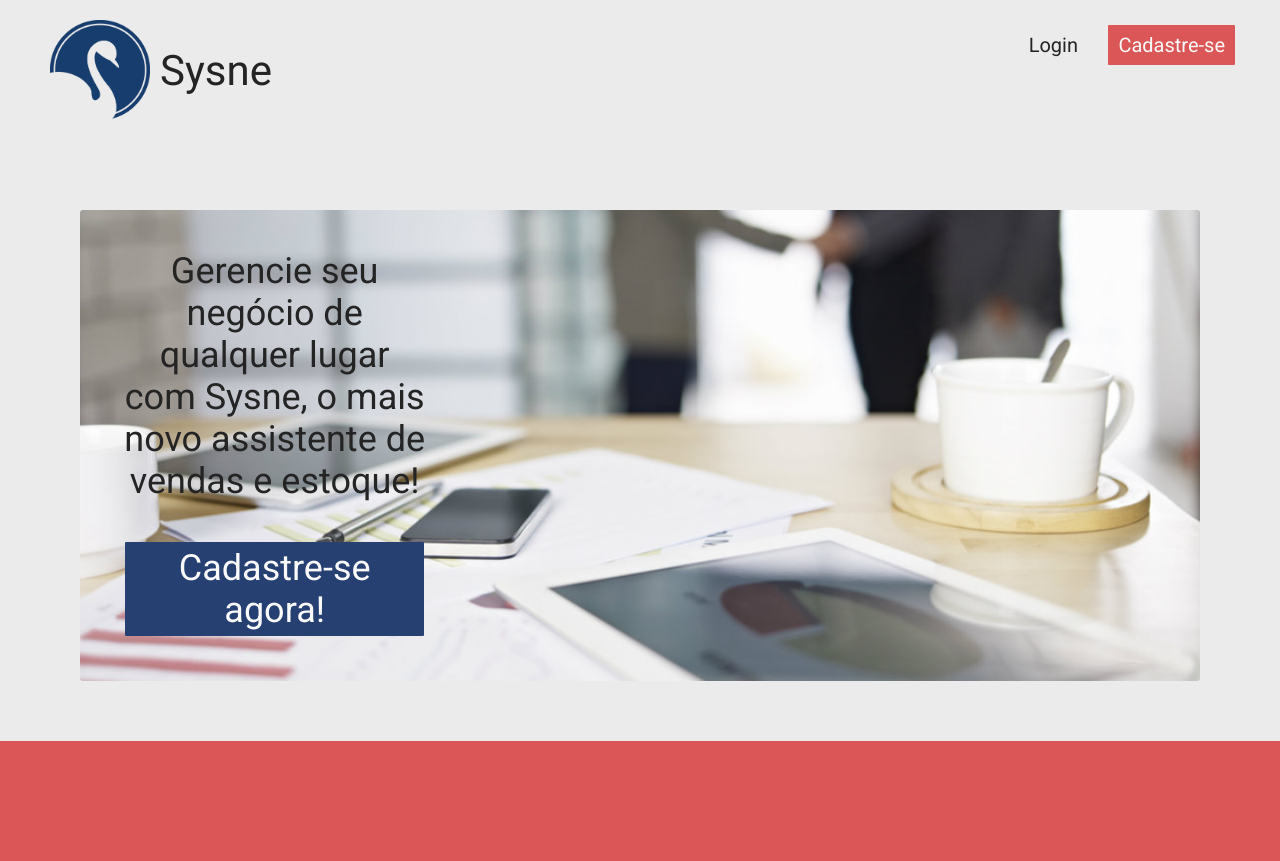
After one commit to AndrewMaltaBR/Sysne, a PHP site: page /sysne/pt/dashboard.php in a window 1280 px wide. The commit adds this page. Run offline with PHP 8.4, Linux system fonts and the light colour scheme; some libraries are stand-ins or nearby versions.

Commit message:
Updates and incomplete dashboard

```diff
--- /dev/null
+++ b/assets/css/dashboard.css
@@ -0,0 +1,127 @@
+@import url(reset.css);
+
+/* header */
+
+.header {
+	position: fixed;
+	top: 0;
+	width: 100%;
+	padding: 20px 40px;
+	font-size: 42px;
+	z-index: 500;
+	color: var(--dark-font);
+	-webkit-transition: all 200ms ease-in-out;
+	-moz-transition: all 200ms ease-in-out;
+	transition: all 200ms ease-in-out;
+}
+
+.header.scroll {
+	padding: 5px 20px;
+	box-shadow: 0px 2px 6px 0px rgba(0,0,0,.5);
+	color: var(--light-font);
+	font-size: 22px;
+	background-color: var(--dark-blue);
+}
+
+.header  * {
+	display: inline-block;
+	line-height: 30px;
+}
+
+.header .title {
+ 	float: left;
+ 	margin-top: 36px;
+}
+
+.header.scroll .title {
+ 	margin-top: 10px;
+}
+
+.header .logo {
+	width: 100px;
+	height: 100px;
+	margin: 0 10px;
+	background-repeat: no-repeat;
+	background-size: cover;
+	font-size: 20px;
+	float: left;
+	-webkit-transition: all 200ms ease-in-out;
+	-moz-transition: all 200ms ease-in-out;
+	transition: all 200ms ease-in-out;
+}
+
+.header .logo {
+  background-image: url(../img/SysneDarkLogo.png);
+}
+
+.header.scroll .logo {
+	width: 50px;
+ 	height: 50px;
+ 	background-image: url(../img/SysneLightLogo.png);
+}
+
+@media only screen and (max-width: 960px) {
+	.header {
+		font-size: 20px;
+	}
+
+	.header .title {
+		margin-top: 10px;
+	}
+
+	.header .logo {
+		width: 50px;
+ 		height: 50px;
+	}
+}
+
+/* main */
+
+.main {
+	width: 100%;
+	margin-top: 150px;
+}
+
+/* section */
+
+.section {
+	width: 100%;
+	padding: 60px;
+	font-size: 36px;
+}
+
+@media only screen and (max-width: 960px) {
+	.section {
+		padding: 20px;
+	}
+}
+
+@media only screen and (max-width: 480px) {
+	.section {
+		font-size: 24px;
+	}
+}
+
+.section * {
+	display: inline-block;
+}
+
+.section .image {
+	width: calc(100% - 40px);
+	min-height: 200px;
+	border-radius: 3px;
+	padding: 30px;
+	margin: 0 20px;
+	background-repeat: no-repeat;
+	background-position: bottom;
+	background-size: cover;
+	background-attachment: fixed;
+}
+
+.section .box {
+	width: calc(100%);
+	padding: 10px;
+	border-radius: 3px;
+	color: var(--dark-font);
+	text-align: center;
+}
--- a/assets/css/reset.css
+++ b/assets/css/reset.css
@@ -12,3 +12,121 @@
 body {
   background-color: rgb(235, 235, 235);
 }
+
+:root {
+  --red: #DB5656;
+  --dark-red: #B94848;
+  --blue: #35579A;
+  --dark-blue: #274072;
+  --light-font: #FAFAFA;
+  --middle-font: #A19D9D;
+  --dark-font: #242424;
+}
+
+[back-color="red"] {
+  background-color: var(--red);
+  color: var(--light-font);
+}
+
+[back-color="blue"] {
+  background-color: var(--blue);
+  color: var(--light-font);
+}
+
+[back-color="dark-blue"] {
+  background-color: var(--dark-blue);
+  color: var(--light-font);
+}
+
+.unselectable {
+  user-select: none;
+  -moz-user-select: none;
+  -khtml-user-select: none;
+  -webkit-user-select: none;
+  -o-user-select: none;
+}
+
+/* col */
+
+.col-1 {columns: 1}
+.col-2 {columns: 2}
+.col-3 {columns: 3}
+.col-4 {columns: 4}
+.col-5 {columns: 5}
+
+@media only screen and (max-width: 1180px) {
+	.col-2 {columns: 1}
+	.col-3 {columns: 2}
+	.col-4 {columns: 3}
+	.col-5 {columns: 4}
+}
+
+@media only screen and (max-width: 960px) {
+	.col-3 {columns: 1}
+	.col-4 {columns: 2}
+	.col-5 {columns: 3}
+}
+
+@media only screen and (max-width: 480px) {
+	.col-4 {columns: 1}
+	.col-5 {columns: 2}
+}
+
+/* pull */
+
+.pull-left {
+	float: left;
+}
+
+.pull-right {
+	float: right;
+}
+
+/* btn */
+
+.btn {
+  font-size: inherit;
+  padding: 5px 10px;
+  margin: 5px;
+  cursor: pointer;
+  color: inherit;
+  font-size: 20px;
+  background-color: rgba(0,0,0,0);
+  border-radius: 1px;
+  -webkit-transition: all 200ms ease-in-out;
+  -moz-transition: all 200ms ease-in-out;
+  transition: all 200ms ease-in-out;
+}
+
+.big {
+  font-size: 36px;
+}
+
+.btn:hover {
+  background-color: rgba(0,0,0,.2);
+}
+
+.btn.primary {
+  background-color: var(--dark-blue);
+  color: var(--light-font);
+}
+
+.btn.primary:hover {
+  background-color: var(--blue);
+}
+
+.btn.secondary {
+	background-color: var(--red);
+    color: var(--light-font);
+}
+
+.btn.secondary:hover {
+  background-color: var(--dark-red);
+}
+
+/* header */
+
+.nav .options {
+	margin: 0;
+	margin-top: -20px;
+}
--- /dev/null
+++ b/assets/js/dashboard.js
@@ -0,0 +1,9 @@
+/* scroll events */
+
+$(window).scroll(function () {
+	var scroll = window.pageYOffset;
+	if(scroll > 5)
+		$(".header").addClass("scroll");
+	else
+		$(".header").removeClass("scroll");
+});
--- /dev/null
+++ b/pt/dashboard.php
@@ -0,0 +1,42 @@
+<!DOCTYPE html>
+<html>
+  <head>
+    <meta charset="utf-8"/>
+    <meta name="viewport" content="width=device-width, initial-scale=1.0" />
+    <link rel="icon" type="image/png" href="../assets/img/SysneDarkLogo.png" />
+    <title>Sysne - Dashboard</title>
+
+    <link href="https://fonts.googleapis.com/css?family=Roboto" rel="stylesheet" />
+    <link rel="stylesheet" href="https://cdnjs.cloudflare.com/ajax/libs/font-awesome/4.7.0/css/font-awesome.min.css" />
+
+    <link rel="stylesheet" href="../assets/css/dashboard.css" />
+
+    <script src="https://ajax.googleapis.com/ajax/libs/jquery/3.2.1/jquery.min.js"></script>
+  </head>
+  <body>
+    <header class="header">
+      <div class="logo"></div>
+      <div class="title">Sysne</div>
+      <div class="options pull-right">
+        <a href="#" class="btn">Login</a>
+        <a href="#" class="btn secondary">Cadastre-se</a>
+      </div>
+    </header>
+
+    <main class="main">
+      <section class="section">
+        <div class="image invert col-3" style="background-image: url('../assets/img/vendas.jpeg');">
+          <div class="box">
+            Gerencie seu negócio de qualquer lugar com Sysne, o mais novo assistente de vendas e estoque!<br/>
+            <button class="btn primary big" back-color="red" style="margin-top: 40px">Cadastre-se agora!</button></div>
+        </div>
+
+      </section>
+      <section class="section" back-color="red">
+
+      </section>
+    </main>
+
+    <script type="text/javascript" src="../assets/js/dashboard.js"></script>
+  </body>
+</html>
--- a/pt/index.php
+++ b/pt/index.php
@@ -9,7 +9,6 @@
     <link href="https://fonts.googleapis.com/css?family=Roboto" rel="stylesheet" />
     <link rel="stylesheet" href="https://cdnjs.cloudflare.com/ajax/libs/font-awesome/4.7.0/css/font-awesome.min.css" />
 
-    <link rel="stylesheet" href="../assets/css/reset.css" />
     <link rel="stylesheet" href="../assets/css/style.css" />
 
     <script src="https://ajax.googleapis.com/ajax/libs/jquery/3.2.1/jquery.min.js"></script>
--- a/pt/pages/estoque.php
+++ b/pt/pages/estoque.php
@@ -1,5 +1,5 @@
 <h2 class="title"><i class="fa fa-cubes" aria-hidden="true"></i>&nbsp;&nbsp;Estoque</h2>
-<article class="content products">
+<article class="content col-4">
   <section class="card product">
     <div class="title">Kiwi verde</div>
     <div class="image" style="background-image: url('../assets/img/kiwi.jpg');"></div>
```
Also changed, not shown: assets/css/style.css (+3 -73 lines), assets/img/estoque.jpg (added), assets/img/vendas.jpeg (added), assets/img/vendas.jpg (added).
